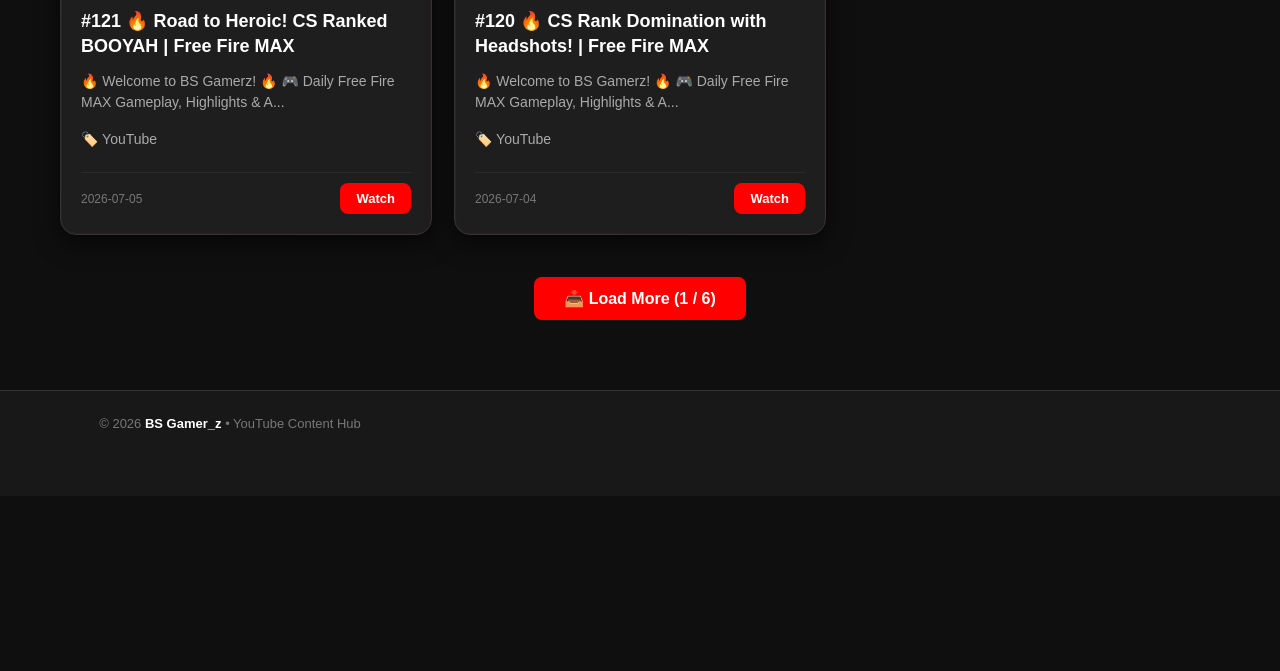
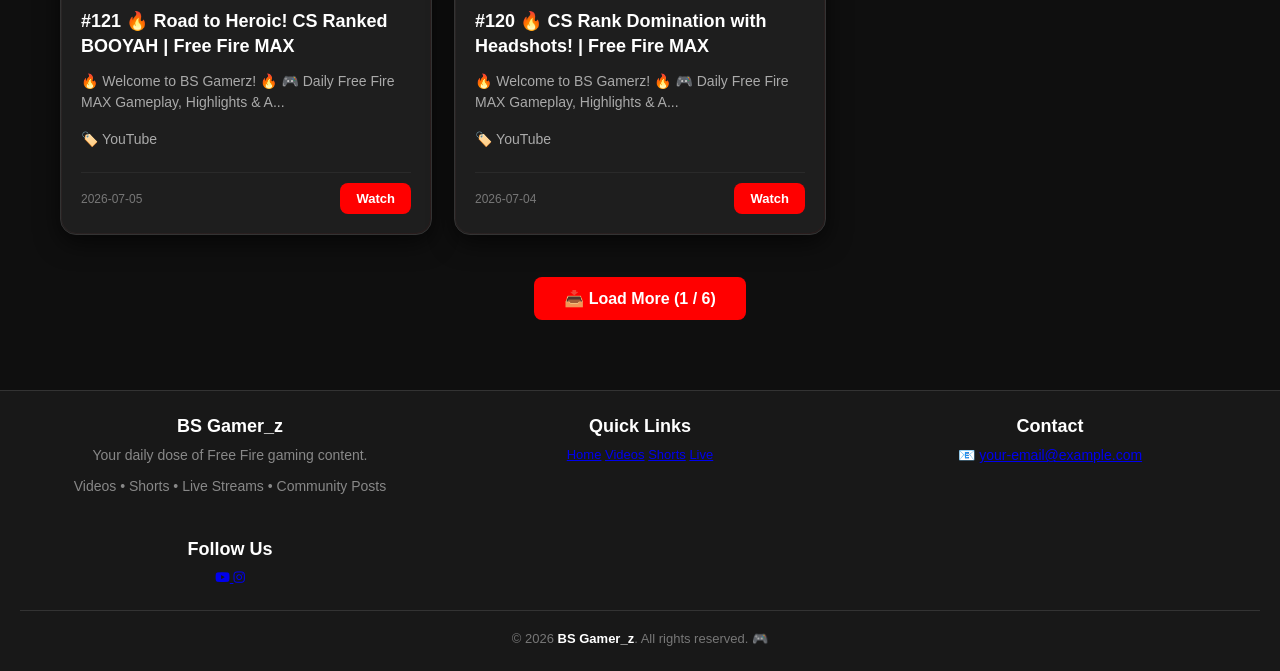
Before and after one commit to bsgamerz0507-cmyk/BS-Gamer-z, a website: page index.html in a window 1280 px wide. Shown: the part 10125-10796 px from the top of the page. Before the commit the page ends 10621 px from the top, so only its background shows below. Drawn offline with Linux system fonts and the light colour scheme.

Commit message:
Update footer with YouTube and Instagram only

```diff
--- a/index.html
+++ b/index.html
@@ -553,37 +553,55 @@
     </main>
 
 
+<!-- ================================
+     FOOTER
+     ================================ -->
 
-    <!-- ================================
-         FOOTER
-         ================================ -->
-
-    <footer>
-
+<footer>
     <div class="footer-content">
 
-        <p>
-            © 2026
-            <strong>BS Gamer_z</strong>
-            • YouTube Content Hub
-        </p>
-
-        <div
-            id="socialLinks"
-            class="social-links"
-        >
+        <!-- Brand Section -->
+        <div class="footer-section">
+            <h3>BS Gamer_z</h3>
+            <p>Your daily dose of Free Fire gaming content.</p>
+            <p>Videos • Shorts • Live Streams • Community Posts</p>
         </div>
 
-        <div
-            id="contactInfo"
-            class="contact-info"
-        >
+        <!-- Quick Links -->
+        <div class="footer-section">
+            <h3>Quick Links</h3>
+            <a href="/">Home</a>
+            <a href="/videos">Videos</a>
+            <a href="/shorts">Shorts</a>
+            <a href="/live">Live</a>
+        </div>
+
+        <!-- Contact Info -->
+        <div class="footer-section">
+            <h3>Contact</h3>
+            <p>📧 <a href="mailto:bsgamerz0507@gmail.com">your-email@example.com</a></p>
+
+        </div>
+
+        <!-- Social Media -->
+        <div class="footer-section">
+            <h3>Follow Us</h3>
+            <div class="footer-social">
+                <a href="https://youtube.com/@bhanuprakashkr2005?si=nKJWsq9v7aKUxsm-" target="_blank" title="YouTube">
+                    <i class="fab fa-youtube"></i>
+                </a>
+                <a href="https://www.instagram.com/bsgamer_z2?igsh=dWF5OXNuejlzbzNz" target="_blank" title="Instagram">
+                    <i class="fab fa-instagram"></i>
+                </a>
+            </div>
         </div>
 
     </div>
 
+    <div class="footer-bottom">
+        &copy; 2026 <strong>BS Gamer_z</strong>. All rights reserved. 🎮
+    </div>
 </footer>
-
 
 <!-- ================================
      DASHBOARD PANEL
```
